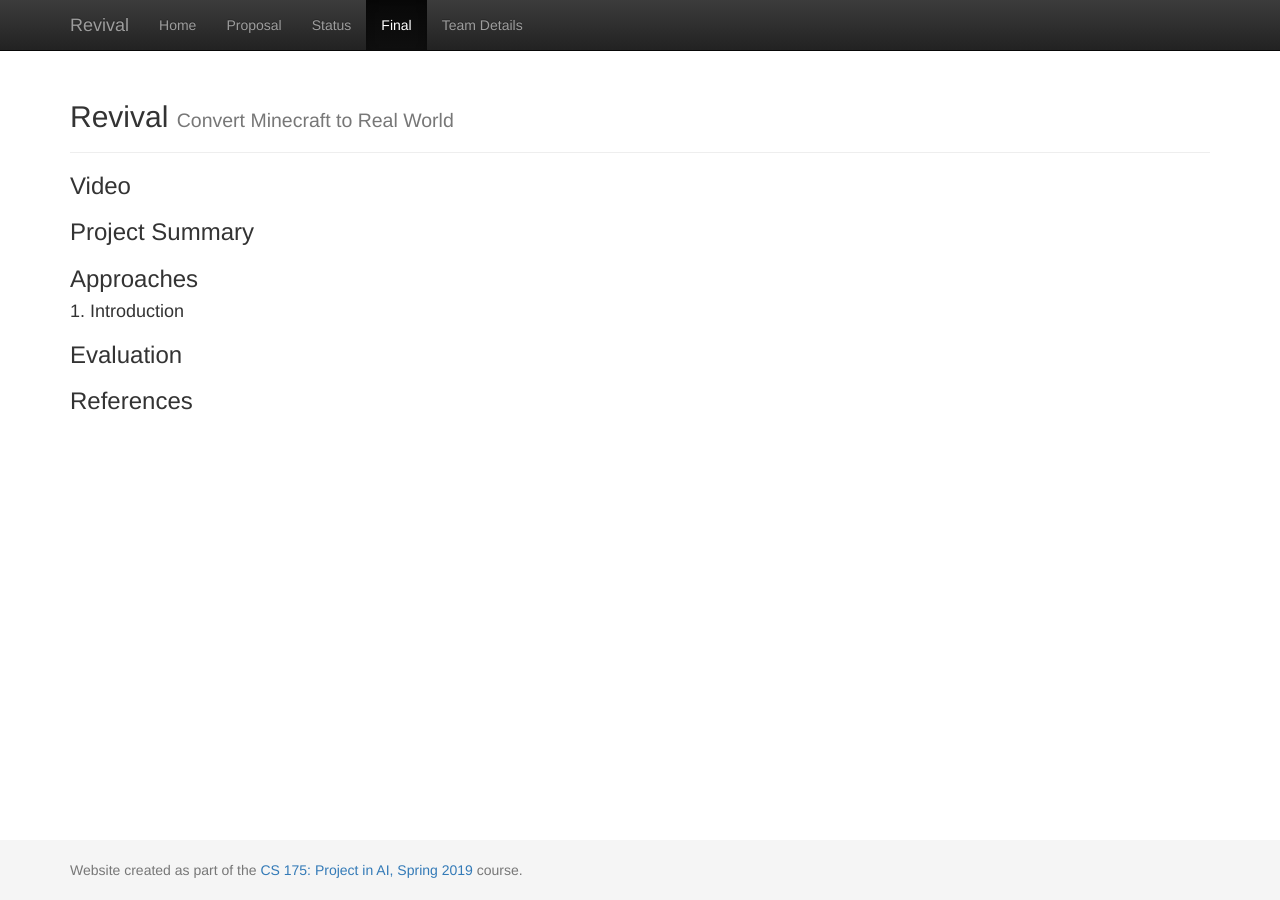
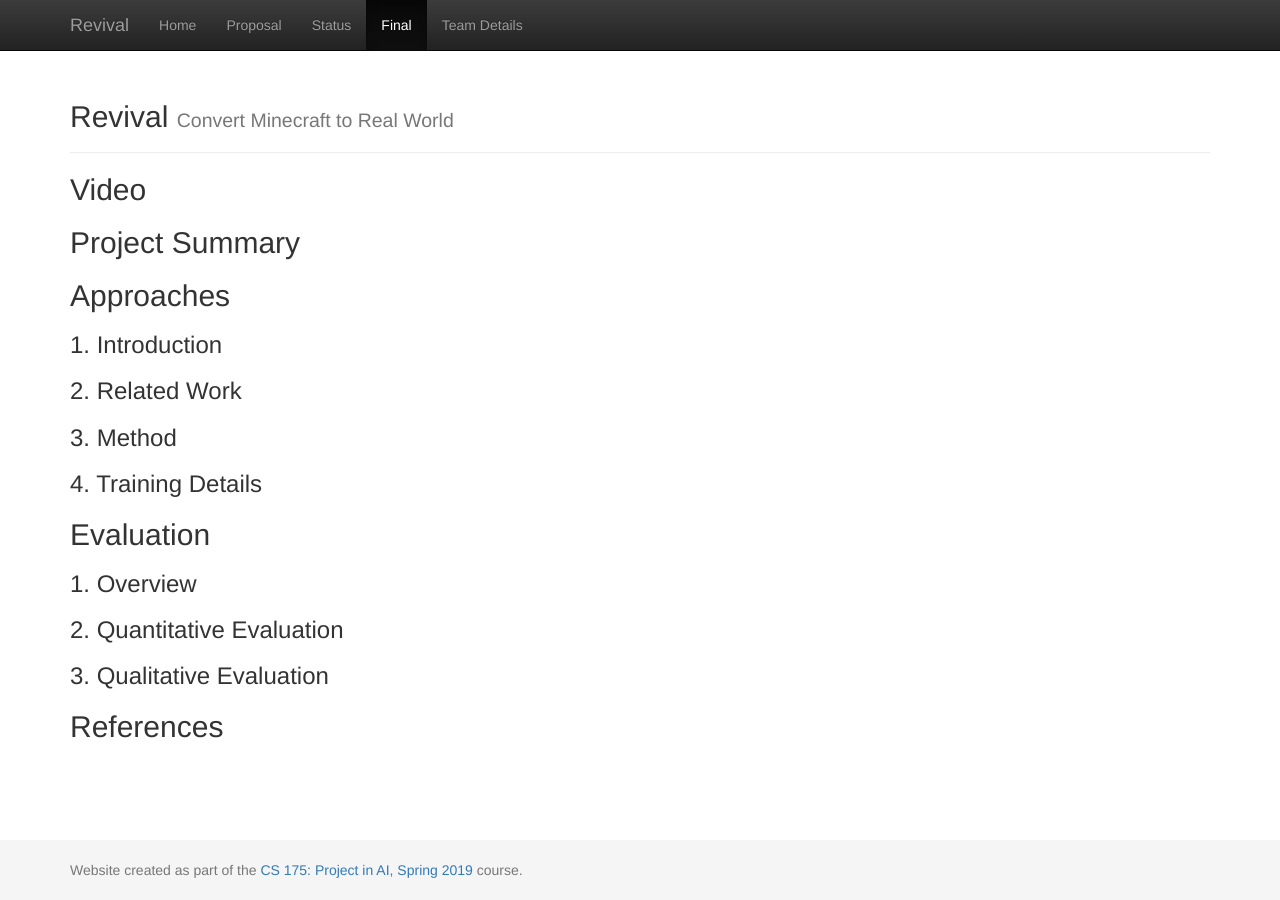
Before and after one commit to sijielu/Revival, a Jekyll site: the page built from docs/final.md, in a window 1280 px wide. Built offline with Jekyll 4.4.1, drawn with Linux system fonts in a browser that asks for light colours.

Commit message:
Update final.md

```diff
--- a/docs/final.md
+++ b/docs/final.md
@@ -3,13 +3,24 @@ layout: default
 title:  Final Report
 ---
 
-### Video
+## Video
 
-### Project Summary
+## Project Summary
 
-### Approaches
-#### 1. Introduction
+## Approaches
+### 1. Introduction
 
-### Evaluation
+### 2. Related Work
 
-### References
+### 3. Method
+
+### 4. Training Details
+
+## Evaluation
+### 1. Overview
+
+### 2. Quantitative Evaluation
+
+### 3. Qualitative Evaluation
+
+## References
```
